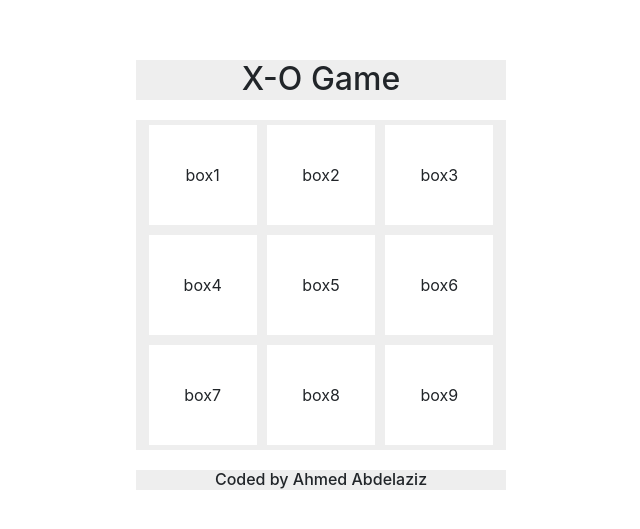
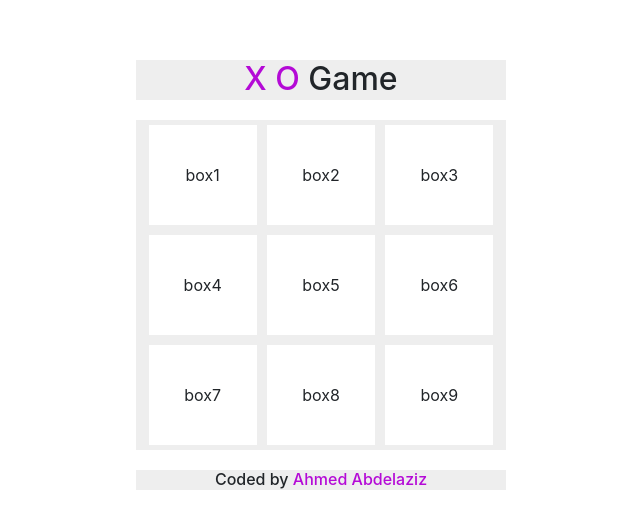
Before and after one commit to Aziz3010/x-o-game, a plain HTML site: page index.html in a window 1280 px wide. Shown: the part 125-654 px from the top of the page, without its empty margins (319-959 px from the left). Drawn offline with Linux system fonts and the light colour scheme.

Commit message:
span for head and bottom

```diff
--- a/css/main.css
+++ b/css/main.css
@@ -27,6 +27,11 @@ body {
     text-align: center;
 }
 
+#game .head h2 span,
+#game .bottom h6 span {
+    color: rgb(180, 10, 214);
+}
+
 #game .bottom {
     background-color: #eee;
     height: 20px;
--- a/index.html
+++ b/index.html
@@ -15,7 +15,7 @@
 <body>
     <div id="game" class="container">
         <div class="head">
-            <h2>X-O Game</h2>
+            <h2><span>X O</span> Game</h2>
         </div>
         <div class="boxes">
             <div class="box" id='box1'>box1</div>
@@ -32,12 +32,9 @@
 
         </div>
         <div class="bottom">
-            <h6>Coded by Ahmed Abdelaziz</h6>
+            <h6>Coded by <span>Ahmed Abdelaziz</span></h6>
         </div>
     </div>
-
-
-
 
 
     <script src="./js/jquery-3.6.0.js"></script>
```
